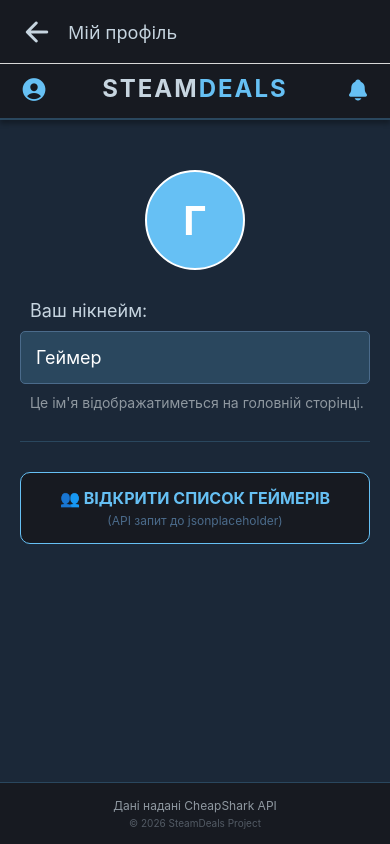
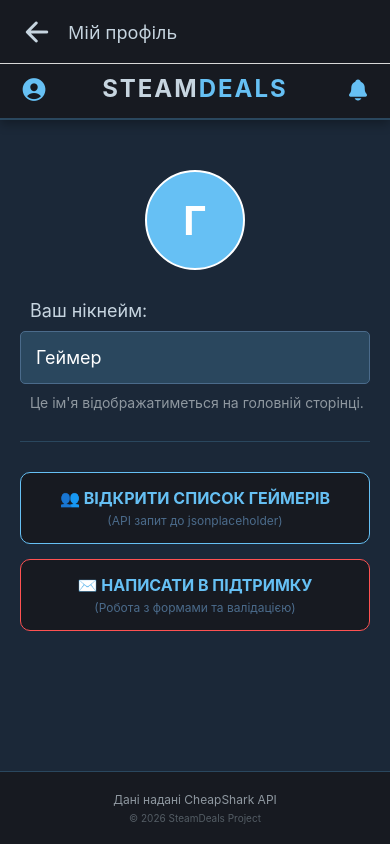
Before and after one commit to Dimon4ik-525/cross_platform, a React Native app: screen /Profile in a window 390 px wide. Built offline with nearby package versions, Linux system fonts and the light colour scheme; no server answers.

Commit message:
lab8 suppirtscreen

```diff
--- a/App.js
+++ b/App.js
@@ -3,8 +3,8 @@
 import { StatusBar } from 'expo-status-bar';
 import { SafeAreaProvider } from 'react-native-safe-area-context';
 import { Ionicons } from '@expo/vector-icons';
+import { Platform, StyleSheet } from 'react-native'; // Додав StyleSheet
 
-// 1. Імпортуємо Провайдер
 import { UserProvider } from './context/UserContext';
 
 // Імпорти екранів
@@ -12,7 +12,8 @@
 import HomeScreen from './screens/HomeScreen';
 import DetailsScreen from './screens/DetailsScreen';
 import ProfileScreen from './screens/ProfileScreen';
-import UsersScreen from './screens/UsersScreen'; // <--- 1. НОВИЙ ІМПОРТ
+import UsersScreen from './screens/UsersScreen';
+import SupportScreen from './screens/SupportScreen';
 
 const Stack = createStackNavigator();
 
@@ -23,23 +24,25 @@
       Details: 'game',
       Subs: 'subscriptions',
       Profile: 'profile',
-      Users: 'community', // <--- 2. НОВИЙ ШЛЯХ ДЛЯ ВЕБУ
+      Users: 'community',
+      Support: 'support',
     },
   },
 };
 
 export default function App() {
   return (
-    // 3. ОБГОРТАЄМО ВЕСЬ ДОДАТОК У ПРОВАЙДЕР
     <UserProvider>
-      <SafeAreaProvider>
+      {/* ПОВЕРТАЄМО ФІКСОВАНУ ВИСОТУ
+          Ми кажемо: займай 100vh (все вікно) і обрізай все, що вилазить (overflow: hidden).
+          Скрол будемо робити всередині компонентів.
+      */}
+      <SafeAreaProvider style={styles.appContainer}>
         <NavigationContainer linking={linking}>
           <StatusBar style="light" />
           <Stack.Navigator
             initialRouteName="Home"
-            screenOptions={{
-              headerShown: false
-            }}
+            screenOptions={{ headerShown: false }}
           >
             <Stack.Screen name="Home" component={HomeScreen} />
 
@@ -60,38 +63,25 @@
             <Stack.Screen
               name="Subs"
               component={SubsScreen}
-              options={{
-                headerShown: true,
-                title: 'Мої підписки',
-                headerStyle: { backgroundColor: '#171a21' },
-                headerTintColor: '#c7d5e0',
-                headerBackImage: () => <Ionicons name="arrow-back" size={32} color="#c7d5e0" style={{ marginLeft: 10 }} />,
-              }}
+              options={{ headerShown: true, title: 'Мої підписки', headerStyle: { backgroundColor: '#171a21' }, headerTintColor: '#c7d5e0', headerBackImage: () => <Ionicons name="arrow-back" size={32} color="#c7d5e0" style={{ marginLeft: 10 }} /> }}
             />
 
             <Stack.Screen
               name="Profile"
               component={ProfileScreen}
-              options={{
-                headerShown: true,
-                title: 'Мій профіль',
-                headerStyle: { backgroundColor: '#171a21' },
-                headerTintColor: '#c7d5e0',
-                headerBackImage: () => <Ionicons name="arrow-back" size={32} color="#c7d5e0" style={{ marginLeft: 10 }} />,
-              }}
+              options={{ headerShown: true, title: 'Мій профіль', headerStyle: { backgroundColor: '#171a21' }, headerTintColor: '#c7d5e0', headerBackImage: () => <Ionicons name="arrow-back" size={32} color="#c7d5e0" style={{ marginLeft: 10 }} /> }}
             />
 
-            {/* --- 3. ДОДАЛИ ЕКРАН СПІЛЬНОТИ (USERS) --- */}
             <Stack.Screen
               name="Users"
               component={UsersScreen}
-              options={{
-                headerShown: true,
-                title: 'Спільнота',
-                headerStyle: { backgroundColor: '#171a21' },
-                headerTintColor: '#c7d5e0',
-                headerBackImage: () => <Ionicons name="arrow-back" size={32} color="#c7d5e0" style={{ marginLeft: 10 }} />,
-              }}
+              options={{ headerShown: true, title: 'Спільнота', headerStyle: { backgroundColor: '#171a21' }, headerTintColor: '#c7d5e0', headerBackImage: () => <Ionicons name="arrow-back" size={32} color="#c7d5e0" style={{ marginLeft: 10 }} /> }}
+            />
+
+            <Stack.Screen
+              name="Support"
+              component={SupportScreen}
+              options={{ headerShown: true, title: 'Підтримка', headerStyle: { backgroundColor: '#171a21' }, headerTintColor: '#c7d5e0', headerBackImage: () => <Ionicons name="arrow-back" size={32} color="#c7d5e0" style={{ marginLeft: 10 }} /> }}
             />
 
           </Stack.Navigator>
@@ -100,3 +90,17 @@
     </UserProvider>
   );
 }
+
+const styles = StyleSheet.create({
+  appContainer: {
+    flex: 1,
+    backgroundColor: '#1b2838',
+    // ВАЖЛИВО: Жорстко фіксуємо висоту для вебу
+    ...Platform.select({
+      web: {
+        height: '100vh',
+        overflow: 'hidden',
+      }
+    })
+  }
+});
--- a/components/Footer.js
+++ b/components/Footer.js
@@ -1,9 +1,9 @@
 import React from 'react';
-import { Text, StyleSheet, View } from 'react-native';
+import { View, Text, StyleSheet } from 'react-native';
 
 export default function Footer() {
   return (
-    <View style={styles.footerContainer}>
+    <View style={styles.footer}>
       <Text style={styles.text}>Дані надані CheapShark API</Text>
       <Text style={styles.subText}>© 2026 SteamDeals Project</Text>
     </View>
@@ -11,21 +11,15 @@
 }
 
 const styles = StyleSheet.create({
-  footerContainer: {
-    padding: 15,
+  footer: {
     backgroundColor: '#171a21',
+    padding: 20,
     alignItems: 'center',
     borderTopWidth: 1,
     borderTopColor: '#2a475e',
     width: '100%',
+    // Ми ПРИБРАЛИ sticky, щоб футер був просто в кінці списку
   },
-  text: {
-    color: '#8f98a0',
-    fontSize: 12,
-  },
-  subText: {
-    color: '#535b65', // Темніший текст
-    fontSize: 10,
-    marginTop: 4,
-  }
+  text: { color: '#8f98a0', fontSize: 12, marginBottom: 5 },
+  subText: { color: '#545d65', fontSize: 10 }
 });
--- a/components/GamesList.js
+++ b/components/GamesList.js
@@ -7,6 +7,7 @@
 export default function GamesList({ navigation }) {
   const [games, setGames] = useState([]);
   const [loading, setLoading] = useState(true);
+
   const [searchText, setSearchText] = useState('');
   const [activeFilter, setActiveFilter] = useState('best');
 
@@ -50,9 +51,10 @@
   };
 
   return (
-    <View style={styles.listContainer}>
+    <View style={styles.mainWrapper}>
 
-      {/* Пошук */}
+      {/* 1. Верхня частина (Пошук + Фільтри) */}
+      <View style={styles.topSection}>
         <View style={styles.searchContainer}>
           <TextInput
             style={styles.input}
@@ -67,7 +69,6 @@
           </TouchableOpacity>
         </View>
 
-      {/* Фільтри */}
         <View style={styles.filtersContainer}>
           <FilterButton
             title="🔥 Гарячі знижки"
@@ -80,41 +81,50 @@
             onPress={() => handleCategoryPress('cheap')}
           />
         </View>
+      </View>
 
-      {/* Список */}
+      {/* 2. Контейнер для списку */}
+      {/* position: relative важливо, щоб абсолютний скрол знав межі */}
+      <View style={styles.listContainerRelative}>
         {loading ? (
-        <View style={styles.loader}>
-          <ActivityIndicator size="large" color="#66c0f4" />
-        </View>
+          <ActivityIndicator size="large" color="#66c0f4" style={{ marginTop: 50 }} />
         ) : (
           <FlatList
-          // ДОДАНО: height: '100%' щоб список займав всю висоту батька
-          style={{ flex: 1, width: '100%' }}
             data={games}
             keyExtractor={(item) => item.dealID}
             contentContainerStyle={{ padding: 10, paddingBottom: 20 }}
-          renderItem={({ item }) => {
+
+            // !!! ЗАЛІЗНИЙ МЕТОД !!!
+            // Ми відриваємо список від потоку і кажемо:
+            // "Приклейся до всіх країв батьківського контейнера"
+            style={styles.absoluteList}
+
+            renderItem={({ item }) => <GameCard item={item} navigation={navigation} />}
+          />
+        )}
+      </View>
+    </View>
+  );
+}
+
+const GameCard = ({ item, navigation }) => {
     const hasDiscount = parseFloat(item.savings) > 0;
-
     return (
         <TouchableOpacity
             activeOpacity={0.7}
             onPress={() => navigation.navigate('Details', { game: item })}
         >
             <View style={styles.card}>
-                  <Image source={{ uri: item.thumb }} style={styles.thumb} />
-
+                <Image source={{ uri: item.thumb }} style={styles.thumb} resizeMode="cover" />
                 <View style={styles.info}>
                     <Text style={styles.title} numberOfLines={2}>{item.title}</Text>
                 </View>
-
                 <View style={styles.priceBlock}>
                     {hasDiscount && (
                     <View style={styles.discountBadge}>
                         <Text style={styles.discountText}>-{Math.round(item.savings)}%</Text>
                     </View>
                     )}
-
                     <View style={styles.priceColumn}>
                     {hasDiscount && (
                         <Text style={styles.oldPrice}>${item.normalPrice}</Text>
@@ -125,12 +135,7 @@
             </View>
         </TouchableOpacity>
     );
-          }}
-        />
-      )}
-    </View>
-  );
-}
+};
 
 const FilterButton = ({ title, isActive, onPress }) => (
   <TouchableOpacity
@@ -142,70 +147,55 @@
 );
 
 const styles = StyleSheet.create({
-  listContainer: {
+  mainWrapper: {
+    flex: 1, // Займає все місце в HomeScreen
+    width: '100%',
+    backgroundColor: '#1b2838',
+    display: 'flex',
+    flexDirection: 'column',
+  },
+  topSection: {
+    flexShrink: 0, // Завжди своєї висоти, не стискається
+    zIndex: 2,
+    backgroundColor: '#1b2838',
+  },
+
+  // Контейнер, який займає все, що лишилося
+  listContainerRelative: {
     flex: 1,
+    width: '100%',
+    position: 'relative', // Це база для абсолютного позиціонування
     backgroundColor: '#1b2838',
-    width: '100%',
-    // ДОДАНО: overflow hidden тут теж важливий
-    overflow: 'hidden',
   },
-  searchContainer: {
-    flexDirection: 'row',
-    padding: 10,
-    backgroundColor: '#171a21',
+
+  // !!! ГОЛОВНЕ ВИПРАВЛЕННЯ !!!
+  absoluteList: {
+    position: 'absolute', // Вириваємо з потоку
+    top: 0,
+    left: 0,
+    right: 0,
+    bottom: 0, // Розтягуємо до самого низу батька
+    // Специфічно для вебу вмикаємо скрол
+    ...Platform.select({
+      web: {
+        overflowY: 'auto',
+        height: '100%',
+      }
+    })
   },
-  input: {
-    flex: 1,
-    backgroundColor: '#2a475e',
-    color: '#c7d5e0',
-    padding: 10,
-    borderRadius: 5,
-    marginRight: 10,
-  },
-  searchButton: {
-    backgroundColor: '#66c0f4',
-    justifyContent: 'center',
-    alignItems: 'center',
-    paddingHorizontal: 15,
-    borderRadius: 5,
-    ...Platform.select({ web: { cursor: 'pointer' } }),
-  },
+
+  // Стилі компонентів
+  searchContainer: { flexDirection: 'row', padding: 10, backgroundColor: '#171a21' },
+  input: { flex: 1, backgroundColor: '#2a475e', color: '#c7d5e0', padding: 10, borderRadius: 5, marginRight: 10, ...Platform.select({ web: { outlineStyle: 'none' } }) },
+  searchButton: { backgroundColor: '#66c0f4', justifyContent: 'center', alignItems: 'center', paddingHorizontal: 15, borderRadius: 5, ...Platform.select({ web: { cursor: 'pointer' } }) },
   searchButtonText: { fontSize: 18 },
-  filtersContainer: {
-    flexDirection: 'row',
-    justifyContent: 'center',
-    gap: 20,
-    paddingVertical: 10,
-    borderBottomWidth: 1,
-    borderBottomColor: '#2a475e',
-  },
-  filterBtn: {
-    paddingVertical: 6,
-    paddingHorizontal: 15,
-    borderRadius: 20,
-    borderWidth: 1,
-    borderColor: '#4b6b8b',
-    ...Platform.select({ web: { cursor: 'pointer' } }),
-  },
-  filterBtnActive: {
-    backgroundColor: '#66c0f4',
-    borderColor: '#66c0f4',
-  },
+  filtersContainer: { flexDirection: 'row', justifyContent: 'center', gap: 20, paddingVertical: 10, borderBottomWidth: 1, borderBottomColor: '#2a475e' },
+  filterBtn: { paddingVertical: 6, paddingHorizontal: 15, borderRadius: 20, borderWidth: 1, borderColor: '#4b6b8b', ...Platform.select({ web: { cursor: 'pointer' } }) },
+  filterBtnActive: { backgroundColor: '#66c0f4', borderColor: '#66c0f4' },
   filterText: { color: '#8f98a0', fontWeight: 'bold' },
   filterTextActive: { color: '#fff' },
-  loader: { flex: 1, justifyContent: 'center', alignItems: 'center' },
-  card: {
-    flexDirection: 'row',
-    backgroundColor: '#16202d',
-    marginBottom: 8,
-    height: 70,
-    alignItems: 'center',
-    paddingRight: 10,
-    borderRadius: 4,
-    overflow: 'hidden',
-    ...Platform.select({ web: { cursor: 'pointer' } }),
-  },
-  thumb: { width: 120, height: '100%', resizeMode: 'cover' },
+  card: { flexDirection: 'row', backgroundColor: '#16202d', marginBottom: 8, height: 70, alignItems: 'center', paddingRight: 10, borderRadius: 4, overflow: 'hidden', ...Platform.select({ web: { cursor: 'pointer' } }) },
+  thumb: { width: 120, height: '100%' },
   info: { flex: 1, paddingHorizontal: 10, justifyContent: 'center' },
   title: { color: '#c7d5e0', fontSize: 13, fontWeight: 'bold' },
   priceBlock: { flexDirection: 'row', alignItems: 'center' },
--- a/components/Header.js
+++ b/components/Header.js
@@ -1,5 +1,5 @@
 import React from 'react';
-import { Text, StyleSheet, TouchableOpacity, View } from 'react-native';
+import { Text, StyleSheet, TouchableOpacity, View, Platform } from 'react-native';
 import { SafeAreaView } from 'react-native-safe-area-context';
 import { useNavigation } from '@react-navigation/native';
 import { Ionicons } from '@expo/vector-icons';
@@ -14,7 +14,6 @@
     >
       <View style={styles.headerContent}>
 
-        {/* 1. НОВА КНОПКА: Профіль (Зліва) */}
         <TouchableOpacity
           style={styles.profileButton}
           onPress={() => navigation.navigate('Profile')}
@@ -22,12 +21,10 @@
           <Ionicons name="person-circle" size={28} color="#66c0f4" />
         </TouchableOpacity>
 
-        {/* Логотип (Центр) */}
         <Text style={styles.logoText}>
           STEAM<Text style={styles.logoHighlight}>DEALS</Text>
         </Text>
 
-        {/* 3. Кнопка дзвіночка (Справа) */}
         <TouchableOpacity
           style={styles.bellButton}
           onPress={() => navigation.navigate('Subs')}
@@ -45,7 +42,26 @@
     borderBottomWidth: 2,
     borderBottomColor: '#2a475e',
     width: '100%',
-    shadowColor: "#000", shadowOffset: { width: 0, height: 4 }, shadowOpacity: 0.3, shadowRadius: 4.65, elevation: 8,
+
+    ...Platform.select({
+      ios: {
+        shadowColor: "#000",
+        shadowOffset: { width: 0, height: 4 },
+        shadowOpacity: 0.3,
+        shadowRadius: 4.65,
+      },
+      android: {
+        elevation: 8,
+      },
+      web: {
+        // !!! ГОЛОВНА ЗМІНА !!!
+        // position: 'sticky' змушує хедер "липнути" до верху браузера при скролі
+        position: 'sticky',
+        top: 0,
+        zIndex: 1000, // Гарантує, що хедер буде поверх списку ігор
+        boxShadow: '0px 4px 10px rgba(0, 0, 0, 0.3)',
+      }
+    }),
   },
   headerContent: {
     width: '100%',
@@ -57,17 +73,6 @@
   },
   logoText: { fontSize: 24, fontWeight: 'bold', color: '#c7d5e0', letterSpacing: 2 },
   logoHighlight: { color: '#66c0f4' },
-
-  // Кнопка дзвіночка (Справа)
-  bellButton: {
-    position: 'absolute',
-    right: 20,
-    bottom: 15,
-  },
-  // НОВА КНОПКА (Зліва)
-  profileButton: {
-    position: 'absolute',
-    left: 20,
-    bottom: 12, // Трохи нижче, щоб вирівняти з текстом
-  }
+  bellButton: { position: 'absolute', right: 20, bottom: 15 },
+  profileButton: { position: 'absolute', left: 20, bottom: 12 }
 });
--- a/screens/HomeScreen.js
+++ b/screens/HomeScreen.js
@@ -1,24 +1,25 @@
-import React, { useContext } from 'react'; // 1. Додали useContext
+import React, { useContext } from 'react';
 import { View, Text, StyleSheet, Platform } from 'react-native';
-import { UserContext } from '../context/UserContext'; // 2. Імпорт контексту
+import { UserContext } from '../context/UserContext';
 
 import Header from '../components/Header';
 import Footer from '../components/Footer';
 import GamesList from '../components/GamesList';
 
 export default function HomeScreen({ navigation }) {
-  // 3. Отримуємо ім'я
   const { userName } = useContext(UserContext);
 
   return (
     <View style={styles.container}>
       <Header />
 
-      {/* 4. Блок привітання */}
       <View style={styles.greetingContainer}>
         <Text style={styles.greetingText}>Вітаю, <Text style={styles.userName}>{userName}</Text>! 👋</Text>
       </View>
 
+      {/* Цей контейнер займає все вільне місце між Хедером і Футером.
+         Саме в ньому буде жити наш скрол.
+      */}
       <View style={styles.contentContainer}>
         <GamesList navigation={navigation} />
       </View>
@@ -30,19 +31,27 @@
 
 const styles = StyleSheet.create({
   container: {
-    flex: 1, backgroundColor: '#1b2838',
-    ...Platform.select({ web: { height: '100vh', overflow: 'hidden' } }),
+    flex: 1,
+    backgroundColor: '#1b2838',
+    // ПОВЕРТАЄМО ФІКСАЦІЮ ЕКРАНУ
+    ...Platform.select({
+      web: {
+        height: '100%', // Займаємо висоту батька (App.js)
+        overflow: 'hidden', // Забороняємо сторінці рости
+      }
+    }),
   },
-  // Стилі для привітання
   greetingContainer: {
     backgroundColor: '#2a475e', padding: 10, alignItems: 'center',
-    borderBottomWidth: 1, borderBottomColor: '#4b6b8b'
+    borderBottomWidth: 1, borderBottomColor: '#4b6b8b',
+    flexShrink: 0, // Не стискати
   },
   greetingText: { color: '#c7d5e0', fontSize: 16 },
   userName: { color: '#66c0f4', fontWeight: 'bold', fontSize: 18 },
 
   contentContainer: {
-    flex: 1, width: '100%', overflow: 'hidden', minHeight: 0,
-    ...Platform.select({ web: { height: '100%' } }),
+    flex: 1, // Критично важливо: розтягнутися на все доступне місце
+    width: '100%',
+    overflow: 'hidden', // Тримаємо контент в рамках
   },
 });
--- a/screens/ProfileScreen.js
+++ b/screens/ProfileScreen.js
@@ -1,13 +1,13 @@
 import React, { useContext } from 'react';
-import { View, Text, TextInput, StyleSheet, TouchableOpacity, ScrollView, Platform } from 'react-native'; // Додали ScrollView
+import { View, Text, TextInput, StyleSheet, TouchableOpacity, ScrollView, Platform } from 'react-native';
 import { UserContext } from '../context/UserContext';
 import Header from '../components/Header';
 import Footer from '../components/Footer';
-import { useNavigation } from '@react-navigation/native'; // Для навігації
+import { useNavigation } from '@react-navigation/native';
 
 export default function ProfileScreen() {
   const { userName, setUserName } = useContext(UserContext);
-  const navigation = useNavigation(); // Хук навігації
+  const navigation = useNavigation();
 
   return (
     <View style={styles.container}>
@@ -34,13 +34,22 @@
 
         <View style={styles.separator} />
 
-        {/* --- НОВА КНОПКА ДЛЯ ЛАБОРАТОРНОЇ 7 --- */}
+        {/* Кнопка Лаби 7 */}
         <TouchableOpacity
           style={styles.labButton}
           onPress={() => navigation.navigate('Users')}
         >
           <Text style={styles.labButtonText}>👥 ВІДКРИТИ СПИСОК ГЕЙМЕРІВ</Text>
           <Text style={styles.labSubText}>(API запит до jsonplaceholder)</Text>
+        </TouchableOpacity>
+
+        {/* --- НОВА КНОПКА ДЛЯ ЛАБОРАТОРНОЇ 8 --- */}
+        <TouchableOpacity
+          style={[styles.labButton, styles.supportButton]} // Додатковий стиль
+          onPress={() => navigation.navigate('Support')}
+        >
+          <Text style={styles.labButtonText}>✉️ НАПИСАТИ В ПІДТРИМКУ</Text>
+          <Text style={styles.labSubText}>(Робота з формами та валідацією)</Text>
         </TouchableOpacity>
 
       </ScrollView>
@@ -70,7 +79,6 @@
 
   separator: { height: 1, backgroundColor: '#2a475e', width: '100%', marginVertical: 30 },
 
-  // Стилі кнопки лаби
   labButton: {
     backgroundColor: '#171a21',
     paddingVertical: 15,
@@ -82,6 +90,11 @@
     width: '100%',
     ...Platform.select({ web: { cursor: 'pointer' } }),
   },
+  // Стиль відступу для кнопки підтримки
+  supportButton: {
+    marginTop: 15,
+    borderColor: '#ff5252', // Червона обводка для контрасту
+  },
   labButtonText: { color: '#66c0f4', fontWeight: 'bold', fontSize: 16 },
   labSubText: { color: '#4b6b8b', fontSize: 12, marginTop: 5 }
 });
--- /dev/null
+++ b/screens/SupportScreen.js
@@ -0,0 +1,147 @@
+import React, { useState, useContext, useEffect } from 'react';
+import { View, Text, TextInput, TouchableOpacity, StyleSheet, Alert, ScrollView, Platform, KeyboardAvoidingView } from 'react-native';
+import { UserContext } from '../context/UserContext';
+import Header from '../components/Header';
+import Footer from '../components/Footer';
+
+export default function SupportScreen({ navigation }) {
+  const { userName } = useContext(UserContext);
+
+  // 1. Стан для полів
+  const [name, setName] = useState('');
+  const [email, setEmail] = useState('');
+  const [message, setMessage] = useState('');
+
+  // 2. Стан для помилок
+  const [errors, setErrors] = useState({});
+
+  // Автозаповнення імені з контексту
+  useEffect(() => {
+    if (userName && userName !== 'Геймер') {
+      setName(userName);
+    }
+  }, [userName]);
+
+  // 3. Валідація та відправка
+  const handleSubmit = () => {
+    let valid = true;
+    let newErrors = {};
+
+    // Перевірка імені
+    if (!name.trim()) {
+      newErrors.name = 'Введіть ваше ім\'я';
+      valid = false;
+    }
+
+    // Перевірка пошти (простий regex)
+    if (!email.trim()) {
+      newErrors.email = 'Email обов\'язковий';
+      valid = false;
+    } else if (!/\S+@\S+\.\S+/.test(email)) {
+      newErrors.email = 'Невірний формат email';
+      valid = false;
+    }
+
+    setErrors(newErrors);
+
+    if (valid) {
+      // 4. Вимога лаби: вивід у консоль
+      console.log('--- ФОРМА ПІДТРИМКИ ---');
+      console.log('Ім’я:', name);
+      console.log('Email:', email);
+      console.log('Повідомлення:', message);
+
+      Alert.alert('Надіслано!', 'Ми отримали ваш запит.');
+      setMessage('');
+    }
+  };
+
+  return (
+    <KeyboardAvoidingView
+      behavior={Platform.OS === "ios" ? "padding" : "height"}
+      style={styles.container}
+    >
+      <Header />
+
+      <ScrollView contentContainerStyle={styles.content}>
+        <Text style={styles.title}>Служба підтримки 🛠️</Text>
+        <Text style={styles.subtitle}>Заповніть форму зворотного зв'язку</Text>
+
+        {/* Поле ІМ'Я */}
+        <View style={styles.inputGroup}>
+          <Text style={styles.label}>Ім'я <Text style={styles.required}>*</Text></Text>
+          <TextInput
+            style={[styles.input, errors.name && styles.inputError]}
+            placeholder="Ваше ім'я"
+            placeholderTextColor="#5c6d7e"
+            value={name}
+            onChangeText={(t) => { setName(t); setErrors({...errors, name: null}); }}
+          />
+          {errors.name && <Text style={styles.errorText}>{errors.name}</Text>}
+        </View>
+
+        {/* Поле EMAIL */}
+        <View style={styles.inputGroup}>
+          <Text style={styles.label}>Email <Text style={styles.required}>*</Text></Text>
+          <TextInput
+            style={[styles.input, errors.email && styles.inputError]}
+            placeholder="example@mail.com"
+            placeholderTextColor="#5c6d7e"
+            keyboardType="email-address"
+            autoCapitalize="none"
+            value={email}
+            onChangeText={(t) => { setEmail(t); setErrors({...errors, email: null}); }}
+          />
+          {errors.email && <Text style={styles.errorText}>{errors.email}</Text>}
+        </View>
+
+        {/* Поле ПОВІДОМЛЕННЯ */}
+        <View style={styles.inputGroup}>
+          <Text style={styles.label}>Повідомлення</Text>
+          <TextInput
+            style={[styles.input, styles.textArea]}
+            placeholder="Опишіть проблему..."
+            placeholderTextColor="#5c6d7e"
+            multiline={true}
+            numberOfLines={4}
+            value={message}
+            onChangeText={setMessage}
+          />
+        </View>
+
+        {/* КНОПКА */}
+        <TouchableOpacity style={styles.submitButton} onPress={handleSubmit}>
+          <Text style={styles.submitButtonText}>НАДІСЛАТИ</Text>
+        </TouchableOpacity>
+
+      </ScrollView>
+
+      <Footer />
+    </KeyboardAvoidingView>
+  );
+}
+
+const styles = StyleSheet.create({
+  container: { flex: 1, backgroundColor: '#1b2838' },
+  content: { flexGrow: 1, padding: 20 },
+  title: { fontSize: 24, color: '#fff', fontWeight: 'bold', textAlign: 'center', marginBottom: 5 },
+  subtitle: { fontSize: 14, color: '#8f98a0', textAlign: 'center', marginBottom: 25 },
+
+  inputGroup: { marginBottom: 15 },
+  label: { color: '#c7d5e0', fontSize: 16, marginBottom: 5, fontWeight: 'bold' },
+  required: { color: '#ff5252' },
+
+  input: {
+    backgroundColor: '#2a475e', color: '#fff', padding: 12, borderRadius: 5,
+    borderWidth: 1, borderColor: '#4b6b8b', fontSize: 16
+  },
+  textArea: { height: 100, textAlignVertical: 'top' },
+  inputError: { borderColor: '#ff5252', borderWidth: 2 },
+  errorText: { color: '#ff5252', fontSize: 13, marginTop: 5 },
+
+  submitButton: {
+    backgroundColor: '#66c0f4', padding: 15, borderRadius: 5, alignItems: 'center',
+    marginTop: 10, ...Platform.select({ web: { cursor: 'pointer' } })
+  },
+  submitButtonText: { color: '#fff', fontWeight: 'bold', fontSize: 16, letterSpacing: 1 }
+});
```
Lines whose indentation alone changed are shown as unchanged.
